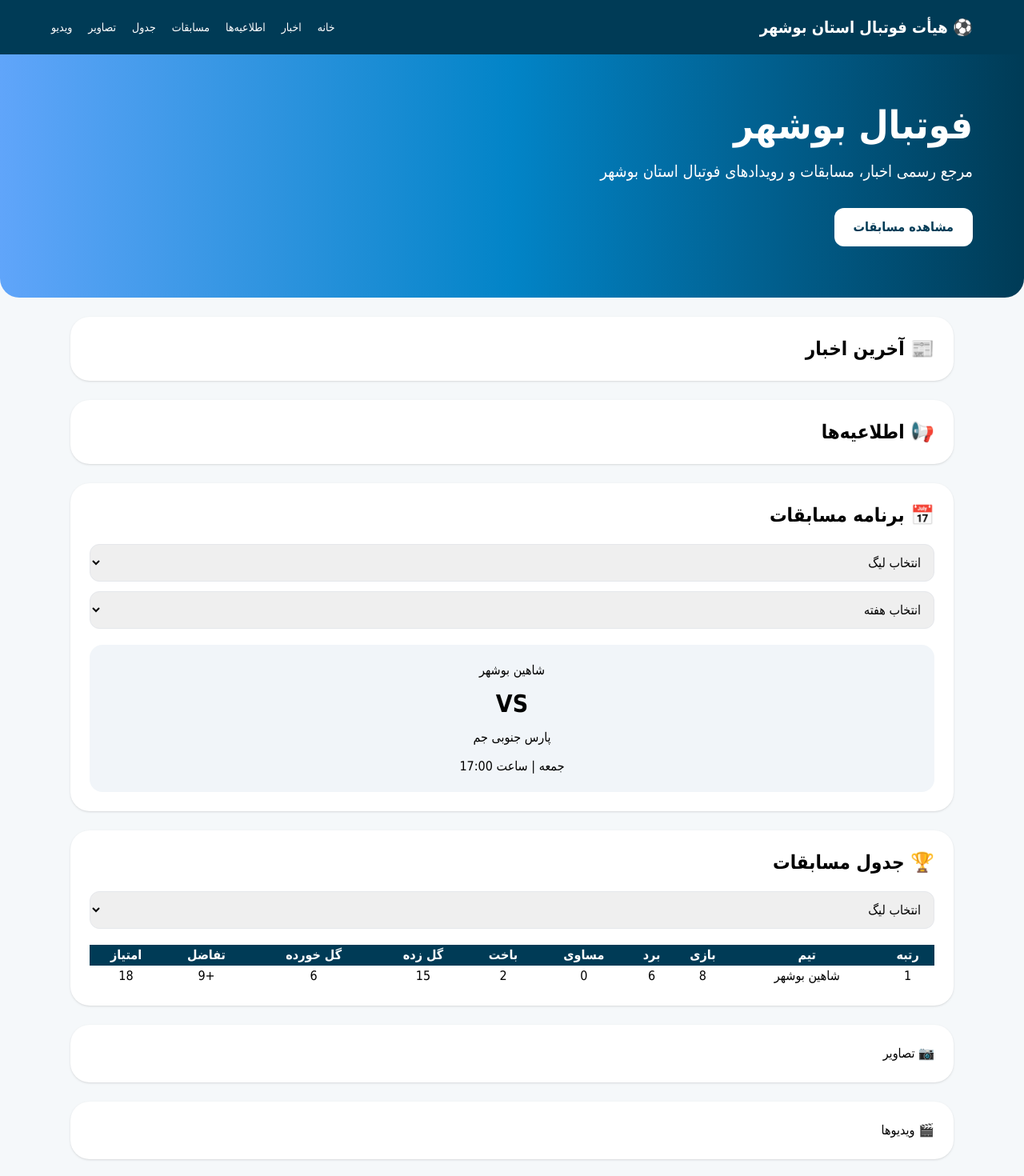
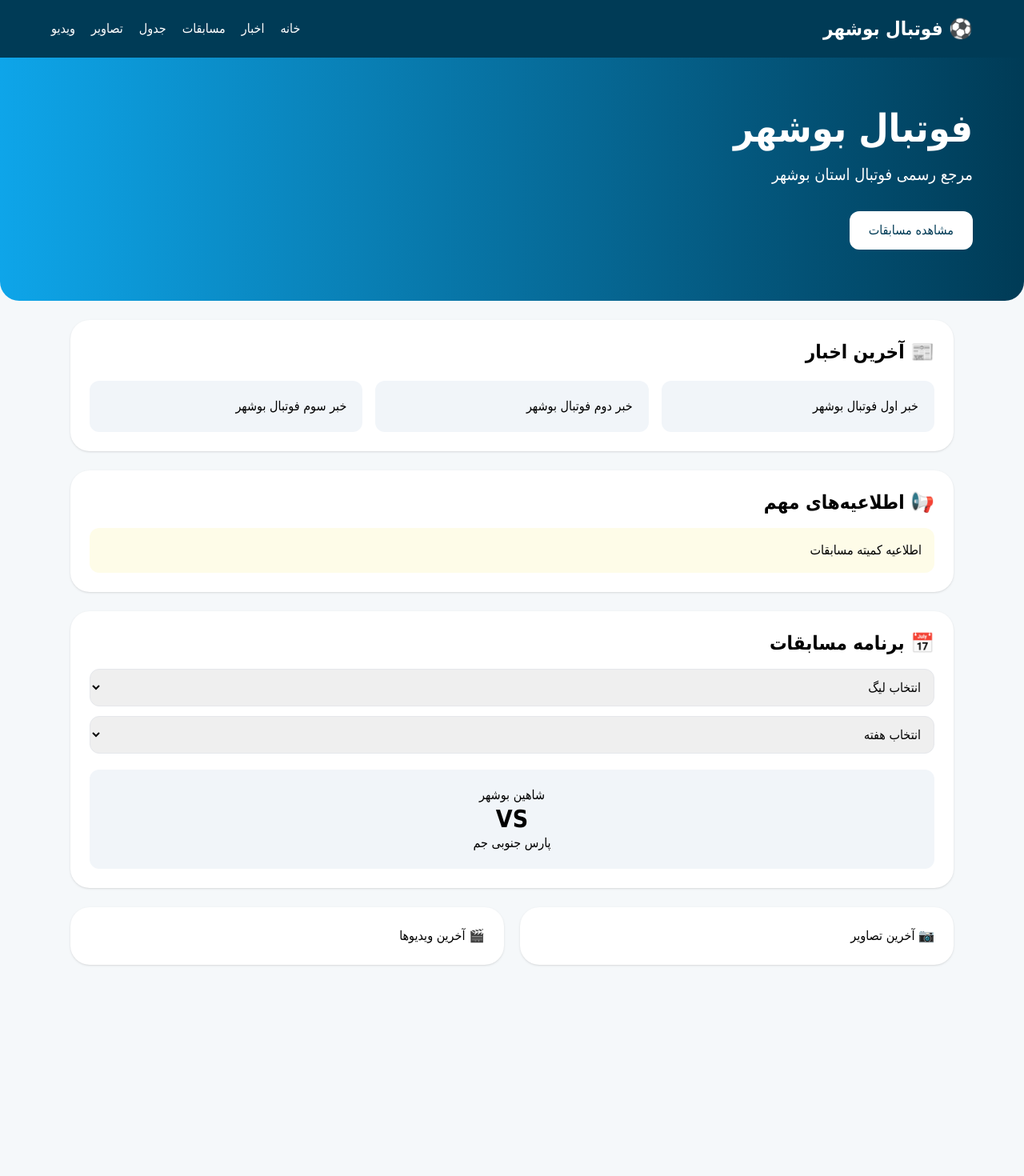
Before and after one commit to mdarzand0315-sys/football-bushehr-v2, a Next.js app: page / in a window 1280 px wide. Shown: the top 1470 px of the page at 80% size. After the commit the page ends 1230 px from the top, so only its background shows below. Built offline with nearby package versions, Linux system fonts and the light colour scheme.

Commit message:
Add files via upload

```diff
--- a/app/page.tsx
+++ b/app/page.tsx
@@ -1,35 +1,26 @@
+
 import Header from "../components/Header";
 import Hero from "../components/Hero";
 import News from "../components/News";
 import Announcements from "../components/Announcements";
-import Fixtures from "../components/Fixtures";
-import LeagueTable from "../components/LeagueTable";
-import Gallery from "../components/Gallery";
-import Videos from "../components/Videos";
-import Footer from "../components/Footer";
+import MatchCard from "../components/MatchCard";
+import MediaCard from "../components/MediaCard";
 
-export default function Home() {
-  return (
-    <>
-      <Header />
+export default function Home(){
+return <>
+<Header/>
+<Hero/>
 
-      <Hero />
+<main className="max-w-6xl mx-auto p-6 space-y-6">
 
-      <main className="max-w-6xl mx-auto p-6 space-y-6">
-        <News />
+<News/>
 
-        <Announcements />
+<Announcements/>
 
-        <Fixtures />
+<MatchCard/>
 
-        <LeagueTable />
+<MediaCard/>
 
-        <Gallery />
-
-        <Videos />
-      </main>
-
-      <Footer />
-    </>
-  );
+</main>
+</>
 }
--- a/components/Announcements.tsx
+++ b/components/Announcements.tsx
@@ -1,4 +1,9 @@
 
 export default function Announcements(){
-return <section className="bg-white rounded-3xl p-6 shadow"><h2 className="text-2xl font-bold">📢 اطلاعیه‌ها</h2></section>
+return <section className="bg-white rounded-3xl shadow p-6">
+<h2 className="text-2xl font-bold">📢 اطلاعیه‌های مهم</h2>
+<div className="mt-4 bg-yellow-50 p-4 rounded-xl">
+اطلاعیه کمیته مسابقات
+</div>
+</section>
 }
--- a/components/Header.tsx
+++ b/components/Header.tsx
@@ -2,17 +2,15 @@
 import Link from "next/link";
 
 export default function Header(){
-return (
-<header className="bg-[#003b56] text-white p-5 shadow">
+return <header className="bg-[#003b56] text-white p-5 shadow">
 <div className="max-w-6xl mx-auto flex justify-between items-center">
-<div className="font-black text-xl">
-⚽ هیأت فوتبال استان بوشهر
+<div className="font-black text-2xl">
+⚽ فوتبال بوشهر
 </div>
 
-<nav className="hidden md:flex gap-5 text-sm">
+<nav className="hidden md:flex gap-5">
 <Link href="/">خانه</Link>
 <Link href="/news">اخبار</Link>
-<Link href="/announcements">اطلاعیه‌ها</Link>
 <Link href="/matches">مسابقات</Link>
 <Link href="/table">جدول</Link>
 <Link href="/gallery">تصاویر</Link>
@@ -20,5 +18,4 @@ return (
 </nav>
 </div>
 </header>
-)
 }
--- a/components/Hero.tsx
+++ b/components/Hero.tsx
@@ -1,16 +1,14 @@
 
 export default function Hero(){
-return (
-<section className="bg-gradient-to-l from-[#003b56] via-sky-600 to-blue-400 text-white p-16 rounded-b-3xl">
+return <section className="bg-gradient-to-l from-[#003b56] to-sky-500 text-white p-16 rounded-b-3xl">
 <div className="max-w-6xl mx-auto">
 <h1 className="text-5xl font-black">فوتبال بوشهر</h1>
-<p className="mt-5 text-xl">
-مرجع رسمی اخبار، مسابقات و رویدادهای فوتبال استان بوشهر
+<p className="text-xl mt-5">
+مرجع رسمی فوتبال استان بوشهر
 </p>
-<button className="mt-8 bg-white text-[#003b56] px-6 py-3 rounded-xl font-bold">
+<button className="bg-white text-[#003b56] mt-8 px-6 py-3 rounded-xl">
 مشاهده مسابقات
 </button>
 </div>
 </section>
-)
 }
--- /dev/null
+++ b/components/MatchCard.tsx
@@ -0,0 +1,20 @@
+
+export default function MatchCard(){
+return <section className="bg-white rounded-3xl shadow p-6">
+<h2 className="text-2xl font-bold">📅 برنامه مسابقات</h2>
+
+<select className="border p-3 rounded-xl w-full mt-4">
+<option>انتخاب لیگ</option>
+</select>
+
+<select className="border p-3 rounded-xl w-full mt-3">
+<option>انتخاب هفته</option>
+</select>
+
+<div className="text-center bg-slate-100 rounded-xl p-5 mt-5">
+شاهین بوشهر
+<div className="text-3xl font-bold">VS</div>
+پارس جنوبی جم
+</div>
+</section>
+}
--- /dev/null
+++ b/components/MediaCard.tsx
@@ -0,0 +1,11 @@
+
+export default function MediaCard(){
+return <section className="grid md:grid-cols-2 gap-5">
+<div className="bg-white rounded-3xl shadow p-6">
+📷 آخرین تصاویر
+</div>
+<div className="bg-white rounded-3xl shadow p-6">
+🎬 آخرین ویدیوها
+</div>
+</section>
+}
--- a/components/News.tsx
+++ b/components/News.tsx
@@ -1,4 +1,12 @@
 
 export default function News(){
-return <section className="bg-white rounded-3xl p-6 shadow"><h2 className="text-2xl font-bold">📰 آخرین اخبار</h2></section>
+return <section className="bg-white rounded-3xl shadow p-6">
+<h2 className="text-2xl font-bold">📰 آخرین اخبار</h2>
+
+<div className="grid md:grid-cols-3 gap-4 mt-5">
+<div className="bg-slate-100 rounded-xl p-5">خبر اول فوتبال بوشهر</div>
+<div className="bg-slate-100 rounded-xl p-5">خبر دوم فوتبال بوشهر</div>
+<div className="bg-slate-100 rounded-xl p-5">خبر سوم فوتبال بوشهر</div>
+</div>
+</section>
 }
```
